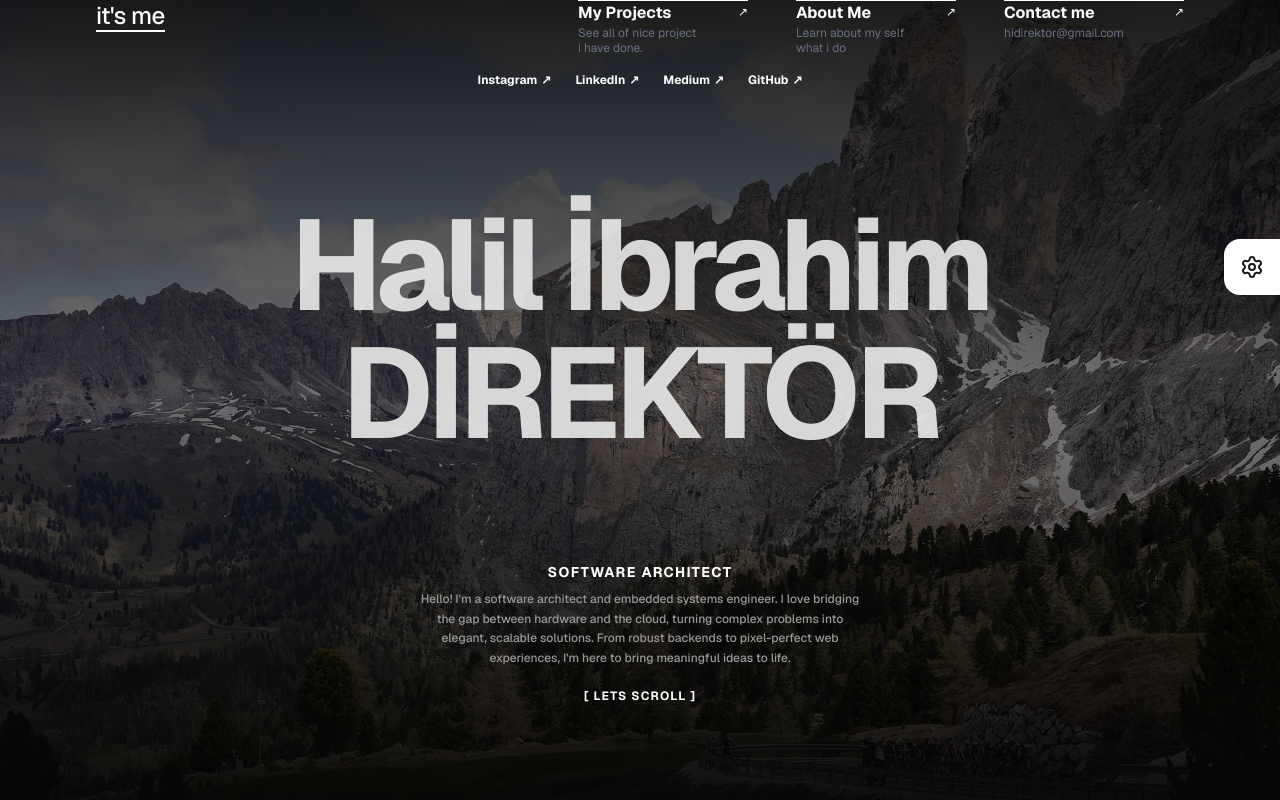
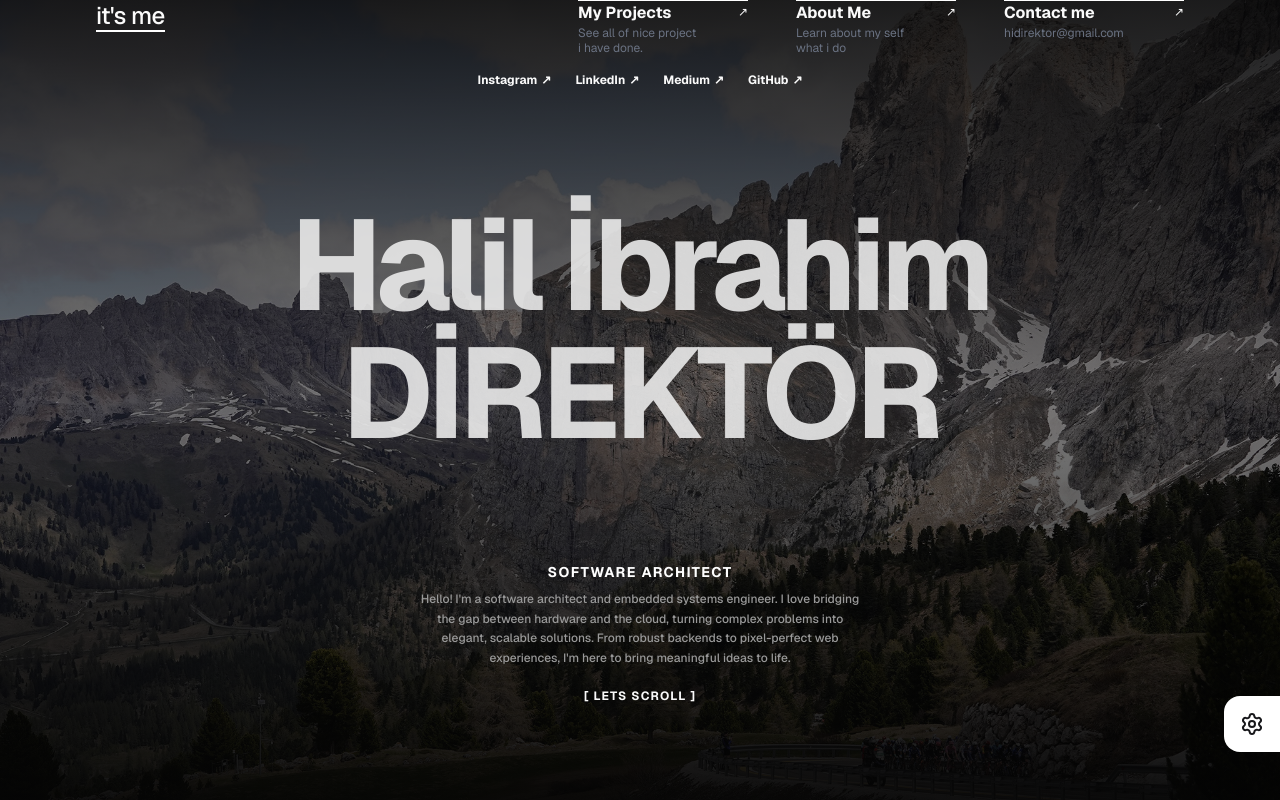
Before and after one commit to hidirektor/hidirektor-portfolio-v3, a Next.js app: page / in a window 1280 px wide. Shown: the top 800 px of the page. Built offline with nearby package versions, Linux system fonts and the light colour scheme.

Commit message:
General UI Update

```diff
--- a/app/components/Header.tsx
+++ b/app/components/Header.tsx
@@ -2,7 +2,6 @@
 
 import Link from 'next/link';
 import {useEffect, useState} from 'react';
-import SettingsWidget from './SettingsWidget';
 
 export default function Header() {
   const [isScrolled, setIsScrolled] = useState(false);
@@ -104,8 +103,6 @@ export default function Header() {
           </a>
         </div>
       </div>
-
-      <SettingsWidget />
     </header>
   );
 }
--- a/app/components/SettingsWidget.tsx
+++ b/app/components/SettingsWidget.tsx
@@ -14,7 +14,7 @@ export default function SettingsWidget() {
   };
 
   return (
-    <div className="preferences-widget-btn fixed top-1/3 right-0 z-[9999] h-14 bg-zinc-900 dark:bg-white text-white dark:text-zinc-900 shadow-2xl transition-all duration-500 ease-in-out flex items-center overflow-hidden cursor-pointer w-14 rounded-l-[1rem] -translate-y-1/2">
+    <div className="preferences-widget-btn fixed bottom-12 right-0 z-[9999] h-14 bg-zinc-900 dark:bg-white text-white dark:text-zinc-900 shadow-2xl transition-all duration-500 ease-in-out flex items-center overflow-hidden cursor-pointer w-14 rounded-l-[1rem]">
       <div className="w-14 h-14 flex-shrink-0 flex items-center justify-center">
         <svg xmlns="http://www.w3.org/2000/svg" width="24" height="24" viewBox="0 0 24 24" fill="none" stroke="currentColor" strokeWidth="2" strokeLinecap="round" strokeLinejoin="round" className="lucide lucide-settings w-6 h-6 transition-transform duration-500" aria-hidden="true">
           <path d="M9.671 4.136a2.34 2.34 0 0 1 4.659 0 2.34 2.34 0 0 0 3.319 1.915 2.34 2.34 0 0 1 2.33 4.033 2.34 2.34 0 0 0 0 3.831 2.34 2.34 0 0 1-2.33 4.033 2.34 2.34 0 0 0-3.319 1.915 2.34 2.34 0 0 1-4.659 0 2.34 2.34 0 0 0-3.32-1.915 2.34 2.34 0 0 1-2.33-4.033 2.34 2.34 0 0 0 0-3.831A2.34 2.34 0 0 1 6.35 6.051a2.34 2.34 0 0 0 3.319-1.915"></path>
--- a/app/layout.tsx
+++ b/app/layout.tsx
@@ -1,6 +1,7 @@
 import type {Metadata} from "next";
 import {Inter} from "next/font/google";
 import "./globals.css";
+import SettingsWidget from "./components/SettingsWidget";
 
 const inter = Inter({ subsets: ["latin"], variable: "--font-inter" });
 
@@ -30,7 +31,10 @@ export default function RootLayout({
           rel="stylesheet"
         />
       </head>
-      <body>{children}</body>
+      <body>
+        {children}
+        <SettingsWidget />
+      </body>
     </html>
   );
 }
```
